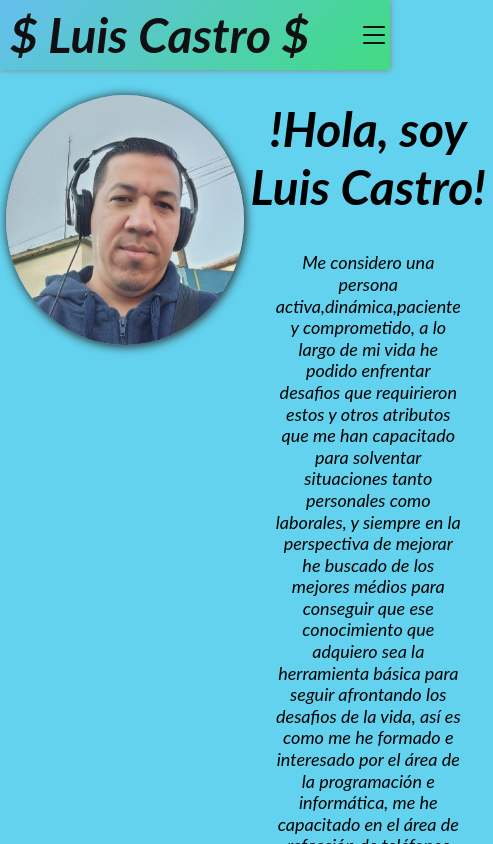
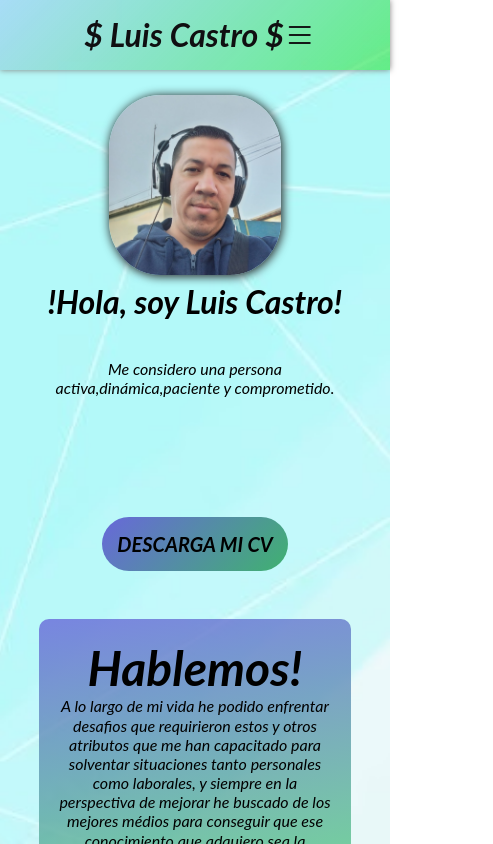
Before and after one commit to Luiscastro1085/proyecto-2-cod-latam-LuisCastro, a plain HTML site: page index.html in a window 390 px wide. Shown: the top 844 px of the page, 493 px wide, since content can reach past the window. Drawn offline with nearby package versions, Linux system fonts and the light colour scheme.

Commit message:
mejoras de apariencia

```diff
--- a/css/estilo.css
+++ b/css/estilo.css
@@ -38,7 +38,7 @@ a {
 *  el margin: auto; para tenerlo centrado fácilmente ;)
 */
 main {
-    max-width: 1500px;
+    max-width: 1300px;
     margin: 0;
     min-height: 150vh;
 }
@@ -60,7 +60,10 @@ p {
 }
 
 body {
-    background-color: #63d2ee;
+    background-image: url(/img/img\ fondo.jpg);
+    background-size: cover;
+    background-repeat: no-repeat;
+    background-position: center center;
 }
 
 .header {
@@ -92,7 +95,7 @@ header h1 {
 }
 
 .div1 a:hover {
-    background-color: #91ec99;
+    color: #211edf;
     border-radius: 3px;
     transform: scale(1.2);
     cursor: pointer;
@@ -101,14 +104,17 @@ header h1 {
 
 .div2 {
     text-align: center;
+    justify-content: center;
     cursor: pointer;
     font-weight: bold;
     font-style: italic;
-    transition: .5s;
+    transition: .4s;
+    margin-top: 3vh;
 }
 
 .div2:hover {
     transform: scale(1.2);
+    color: #211edf;
 }
 
 /* Animación background con colores */
@@ -138,55 +144,13 @@ header h1 {
 }
 
 img {
-    display: flex;
+    /* display: flex; */
     width: 250px;
     height: 250px;
-    border-radius: 50%;
+    border-radius: 30%;
     padding: 0px;
     box-shadow: 1px 1px 10px 1px #2d2f30;
     transition: .5s;
-}
-
-img:hover {
-    transform: scale(1.05);
-}
-.menu-icon, .cerrar-menu{
-    display:none;
-}
-@media screen and (max-width: 850px) {
-    .menu-icon,
-    .cerrar-menu{
-        display: block;
-        border: 0;
-        font-size: 2rem;
-        background-color: transparent;
-        cursor: pointer;
-        color: #100f11;
-    }
-
-.nav{
-    opacity: 0;
-    visibility: hidden;
-    display: flex;
-    flex-direction: column;
-    align-items: end;
-    position: absolute;
-    top:0;
-    right: 0;
-    gap: 1px;
-    padding: 1rem;
-    background-color: rgba(96, 253, 227, 0.9);
-    border-radius: 10px;
-}
-nav.visible {
-    opacity: 1;
-    visibility: visible;
-}
-.nav-list{
-    display: flex;
-    flex-direction: column;
-    align-items: end;
-}
 }
 
 .saludo {
@@ -217,7 +181,7 @@ section {
 .section2,
 .section3 {
     display: flex;
-    background-image: linear-gradient(170deg, rgb(104, 104, 218,.8), rgb(80, 235, 101,.8), rgb(104, 104, 218));
+    background-image: linear-gradient(170deg, rgb(104, 104, 218, .8), rgb(80, 235, 101, .8), rgb(104, 104, 218));
     background-size: 500%;
     border-radius: 10px;
     text-align: center;
@@ -273,19 +237,6 @@ section {
     background-color: #89c0f3;
 }
 
-/*  Animación de background color
-    @keyframes animado {
-        0%{
-            background-position: 0% 50%;
-        }
-        50%{
-            background-position: 100% 50%;
-        }
-        100%{
-            background-position: 0% 50%;
-        }
-    }*/
-
 footer {
     display: flex;
     width: 100%;
@@ -303,20 +254,86 @@ footer {
     box-shadow: 0px 0 6px 0px #837f7f;
 }
 
-/* Recomendaciones!
-*  - Comenzar desde lo más general y luego ir hacia lo mas específico, asignando primero
-*    "estilos generales". Una buena idea sería comenzar por el <body> ;)
-*
-*  - Recuerden que queremos evitar "repetir código", en CSS usando la cualidad de la herencia
-*    podemos setear ciertas propiedades en un elemento padre y dejar que sean heredadas (por ejemplo: font-size)
-*
-*  - Nadie sabe todas las propiedades CSS de memoria, si no saben como hacer algo no lo recuerdan, la respuesta
-*    pueden encontrarla buscando en la web algo como "CSS como hacer ... " o "propiedad css para hacer ..."
-*
-*  - Usen mucho las herramientas para desarrolladores del navegador para ir
-*    probando el CSS que escriben, resolver dudas y problemas.
-*
-*  - Paciencia, resiliencia y creatividad! No se desanimen, las primeras experiencias maquetando con HTML y CSS
-*    pueden ser frustrantes, pero estas habilidades se van desarrollando con la experiencia, es como aprender
-*    un trabajo manual, hacer una artesanía, tocar un instrumento musical... la práctica es todo!
-*/
+img:hover {
+    transform: scale(1.05);
+}
+
+.menu-icon,
+.cerrar-menu {
+    display: none;
+}
+
+/* Desde acá comienzan las especificaciones para el responsive */
+
+@media screen and (max-width: 850px) {
+
+    .menu-icon,
+    .cerrar-menu {
+        display: block;
+        border: 0;
+        font-size: 2rem;
+        background-color: transparent;
+        cursor: pointer;
+        color: #100f11;
+    }
+
+    .nav {
+        opacity: 0;
+        visibility: hidden;
+        display: flex;
+        flex-direction: column;
+        align-items: end;
+        position: absolute;
+        top: 0;
+        right: 0;
+        gap: 1px;
+        padding: 1rem;
+        background-color: rgba(96, 253, 227, 0.9);
+        border-radius: 10px;
+    }
+
+    nav.visible {
+        opacity: 1;
+        visibility: visible;
+    }
+
+    .nav-list {
+        display: flex;
+        flex-direction: column;
+        align-items: end;
+    }
+}
+
+@media (max-width: 850px) {
+    .section1 {
+        display: block;
+        justify-content: center;
+        align-items: center;
+        flex-direction: column;
+        gap: 15px;
+        text-align: center;
+    }
+    .section1 h1{
+        font-size: 2rem;
+    }
+
+    img{
+        width:auto;
+        height: 180px;
+        transition: 0.5s;
+    }
+    .header{
+        justify-content: space-between;
+        text-align: center;
+        justify-content: center;
+        align-items: center;
+        width:auto;
+    }
+    .header h1{
+        font-size: 2rem;
+    }
+    p {
+        font-size: 16px;
+        text-align: center;
+    }
+}
--- a/index.html
+++ b/index.html
@@ -11,20 +11,21 @@
             <enlace
                 href="https: //fonts.googleapis.com/css2? family= Alkatra:wght@400;600 & family= Lato:wght@400;700 & display=swap"
                 rel="hoja de estilo">
-                <link rel="stylesheet" href="https://cdn.jsdelivr.net/npm/bootstrap-icons@1.10.5/font/bootstrap-icons.css">
+                <link rel="stylesheet"
+                    href="https://cdn.jsdelivr.net/npm/bootstrap-icons@1.10.5/font/bootstrap-icons.css">
                 <link rel="stylesheet" href="/css/estilo.css">
 </head>
 
 <body>
-    <header class="header">
+    <header id="header" class="header">
         <h1>$ Luis Castro $</h1>
         <div class="div1">
-            <button  id="abrir" class="menu-icon"><i class="bi bi-list"></i></button>
+            <button id="abrir" class="menu-icon"><i class="bi bi-list"></i></button>
                     <nav class="nav" id="nav">
                         <button id="cerrar" class="cerrar-menu"><i class="bi bi-x"></i></i></button>
                         <ul class="nav-list">
                             <li><a href="#">Inicio</a></li>
-                    <li><a href="#">Servicios</a></li>
+                            <li><a href="#descarga">Descarga mi CV</a></li>
                             <li><a href="#Hablemos">Hablemos</a></li>
                             <li><a href="#contacto">Contactos</a></li>
                         </ul>
@@ -35,35 +36,23 @@
         <div>
             <br>
         </div>
-        <section class="section1">
+        <section id="section1" class="section1">
             <img src="/img/foto-perfil.jpg" alt="">
             <article>
                 <div class="saludo">
                     <h1>!Hola, soy Luis Castro!</h1>
                 </div>
-                    <p>Me considero una persona activa,dinámica,paciente y comprometido, a lo largo de mi vida
-                        he podido enfrentar desafios que requirieron estos y otros atributos que me han capacitado para
-                        solventar situaciones tanto personales como laborales, y siempre en la perspectiva de mejorar he
-                        buscado
-                        de los mejores médios para conseguir que ese conocimiento que adquiero sea la herramienta básica
-                        para
-                        seguir afrontando los desafios de la vida, así es como me he formado e interesado por el área de la
-                        programación
-                        e informática, me he capacitado en el área de refacción de teléfonos celulares, computadoras, entre
-                        otros, actualmente
-                        trabajo en una empresa de soporte técnico para Impresoras y Computadores, esta como cada una de mis
-                        etapas en la
-                        vida me ha fortalecido y
-                        me ha animado a seguir adquiriendo conocimeintos ya que la técnologia avanza y debemos estar
-                        actualizando y
-                        mejorando ese conocimeinto del área de la programación.
+                <p>Me considero una persona activa,dinámica,paciente y comprometido.
                 </p>
+                <br>
+                <br>
+                <br>
                 <br>
 
             </article>
         </section>
-        <div class="div2">
-            <a class="descargacv" href="#">Descargar mi CV</a>
+        <div id="descarga" class="div2">
+            <a class="descargacv" href="/curriculum  Luis Castro.pdf" download="curriculum">DESCARGA MI CV</a>
         </div>
         <br>
         <br>
@@ -74,17 +63,20 @@
                 <div>
                     <h1>Hablemos!</h1>
                     <p>
-                        Me considero una persona activa,dinámica,paciente y comprometido, a lo largo de mi vida
+                        A lo largo de mi vida
                         he podido enfrentar desafios que requirieron estos y otros atributos que me han capacitado para
                         solventar situaciones tanto personales como laborales, y siempre en la perspectiva de mejorar he
                         buscado
                         de los mejores médios para conseguir que ese conocimiento que adquiero sea la herramienta básica
                         para
-                        seguir afrontando los desafios de la vida, así es como me he formado e interesado por el área de la
+                        seguir afrontando los desafios de la vida, así es como me he formado e interesado por el área de
+                        la
                         programación
-                        e informática, me he capacitado en el área de refacción de teléfonos celulares, computadoras, entre
+                        e informática, me he capacitado en el área de refacción de teléfonos celulares, computadoras,
+                        entre
                         otros, actualmente
-                        trabajo en una empresa de soporte técnico para Impresoras y Computadores, esta como cada una de mis
+                        trabajo en una empresa de soporte técnico para Impresoras y Computadores, esta como cada una de
+                        mis
                         etapas en la
                         vida me ha fortalecido y
                         me ha animado a seguir adquiriendo conocimeintos ya que la técnologia avanza y debemos estar
@@ -129,7 +121,7 @@
 
 <br>
 
-<footer>
+<footer id="footer">
     <div>
         Derechos Reservados | Luis Castro
     </div>
```
Also changed, not shown: img/img fondo.jpg (added), js/estilo.js (line endings or trailing spaces), 1 other file. Lines whose indentation alone changed are shown as unchanged.
